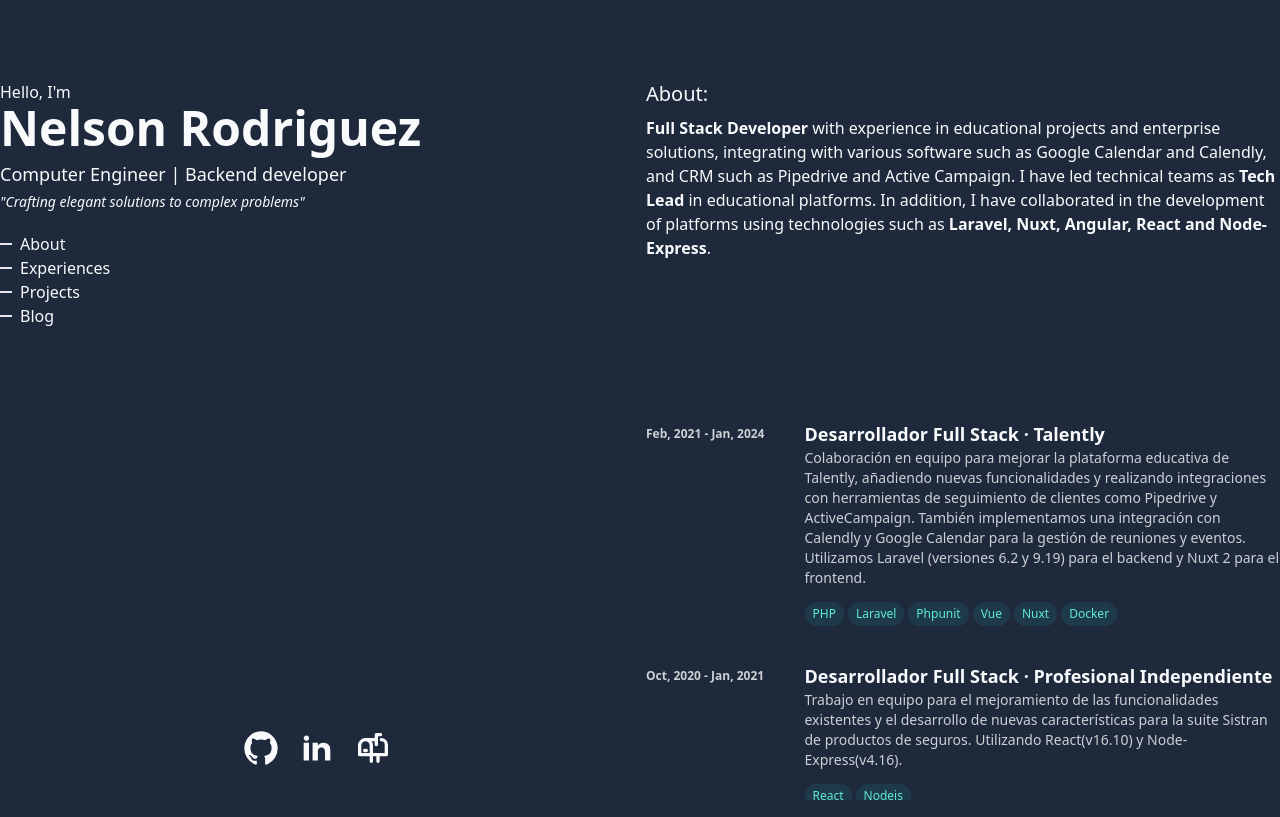
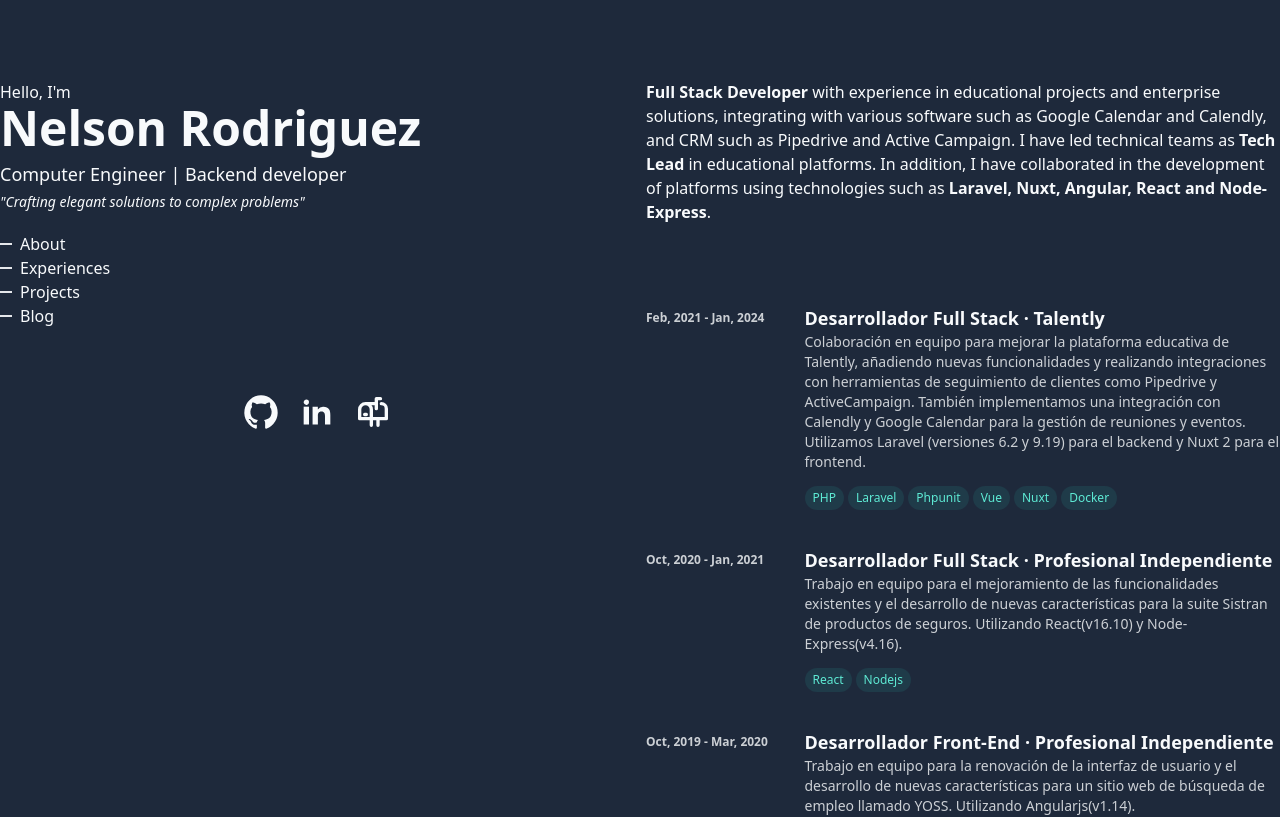
Before and after one commit to nelsonrrj/nelsonrrj.github.io, a Nuxt app: page / in a window 1280 px wide. Shown: the top 817 px of the page. Built offline with nearby package versions, Linux system fonts and the light colour scheme.

Commit message:
feat(style): Add better looking for home page

```diff
--- a/components/About.vue
+++ b/components/About.vue
@@ -2,7 +2,6 @@
 
 <template>
   <div>
-    <h1 class="text-xl font-light mb-2">About:</h1>
     <p class="font-light">
       <span class="font-bold">Full Stack Developer</span> with experience in educational projects and enterprise
       solutions, integrating with various software such as Google Calendar and Calendly, and CRM such as Pipedrive and
--- a/components/Content.vue
+++ b/components/Content.vue
@@ -2,14 +2,13 @@
 
 <template>
   <main class="overflow-y-auto">
-    <About id="about" class="mb-40 mt-20" />
-    <WorkExperience id="work-experience" class="mb-40" />
-    <template v-if="$config.public.enableProjects">
-      <Projects id="projects" class="mb-40" />
-    </template>
-    <template v-if="$config.public.enableBlog">
-      <Blog id="blog" class="mb-40" />
-    </template>
+    <About id="about" class="mt-20 mb-20" />
+
+    <WorkExperience id="work-experience" class="mb-20" />
+
+    <Projects v-if="$config.public.enableProjects" id="projects" class="mb-20" />
+
+    <Blog v-if="$config.public.enableBlog" id="blog" class="mb-20" />
   </main>
 </template>
 
--- a/components/Header.vue
+++ b/components/Header.vue
@@ -1,7 +1,7 @@
 <script setup lang="ts"></script>
 
 <template>
-  <header class="flex flex-col mt-20">
+  <header class="sticky top-20 flex flex-col h-96">
     <Presentation class="mb-5" />
 
     <Navegation class="mb-5" />
--- a/pages/index.vue
+++ b/pages/index.vue
@@ -1,7 +1,7 @@
 <script setup lang="ts"></script>
 
 <template>
-  <div class="grid grid-cols-2 gap-3 h-screen">
+  <div class="grid grid-cols-2 gap-3">
     <Header />
     <Content />
   </div>
```
